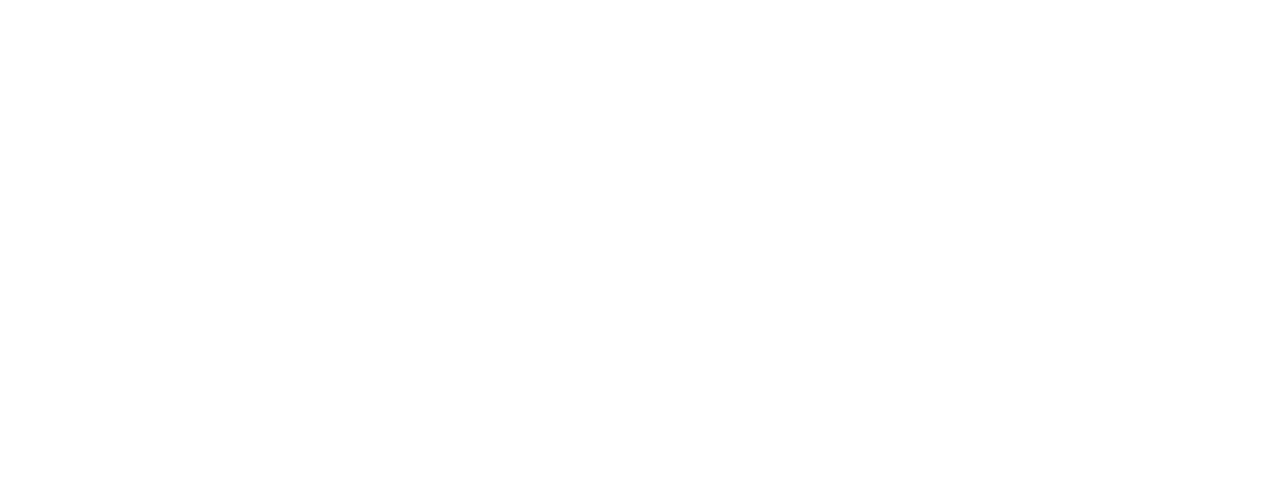
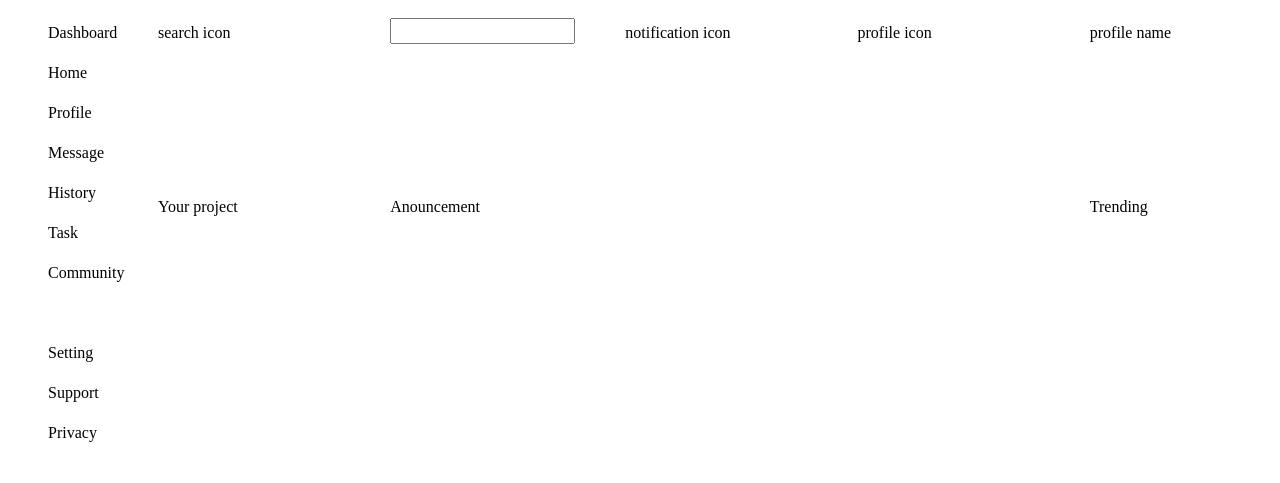
Before and after one commit to Wickedv/admin-dashboard-odin, a plain HTML site: page index.html in a window 1280 px wide. Drawn offline with Linux system fonts and the light colour scheme.

Commit message:
bare bone layout for admin dashboard

```diff
--- a/index.css
+++ b/index.css
@@ -0,0 +1,30 @@
+.container{
+    display: grid;
+    grid-template-columns: 150px 1fr;
+}
+
+.sidebar>ol>ul{
+    display: grid;
+    grid-template-rows: repeat(10, 4px);
+}
+
+.header{
+    display: grid;
+    grid-template-columns: 1fr 1fr 1fr 1fr 1fr;
+    grid-template-rows: 1fr 1fr 1fr;
+    grid-gap: 50px;
+}
+
+.trend{
+    grid-column: 5/5;
+}
+
+ul{
+    list-style: none;
+    padding-inline-start: 0px;
+}
+
+input{
+    margin-top: 10px;
+    height: 20px;
+}
--- a/index.html
+++ b/index.html
@@ -8,6 +8,45 @@
     <link rel = "stylesheet" href = "index.css">
 </head>
 <body>
+    <div class="container">
+        <div class="sidebar">
+            <ol>
+                <ul>Dashboard</ul>
+                <ul>Home</ul>
+                <ul>Profile</ul>
+                <ul>Message</ul>
+                <ul>History</ul>
+                <ul>Task</ul>
+                <ul>Community</ul>
+                <ul></ul>
+                <ul>Setting</ul>
+                <ul>Support</ul>
+                <ul>Privacy</ul>
+            </ol>
+        </div>
 
+        <div class="header">
+            <p>search icon</p>
+            <input type="text">
+            <p>notification icon</p>
+            <p>profile icon</p>
+            <p>profile name</p>
+
+
+                <div class="projcet">
+                    <p>Your project</p>
+                </div>
+
+                <div class="anouncemnet">
+                    <p>Anouncement</p>
+                </div>
+
+                <div class="trend">
+                    <p>Trending</p>
+                </div>
+
+        </div>
+
+    </div>
 </body>
 </html>
```
